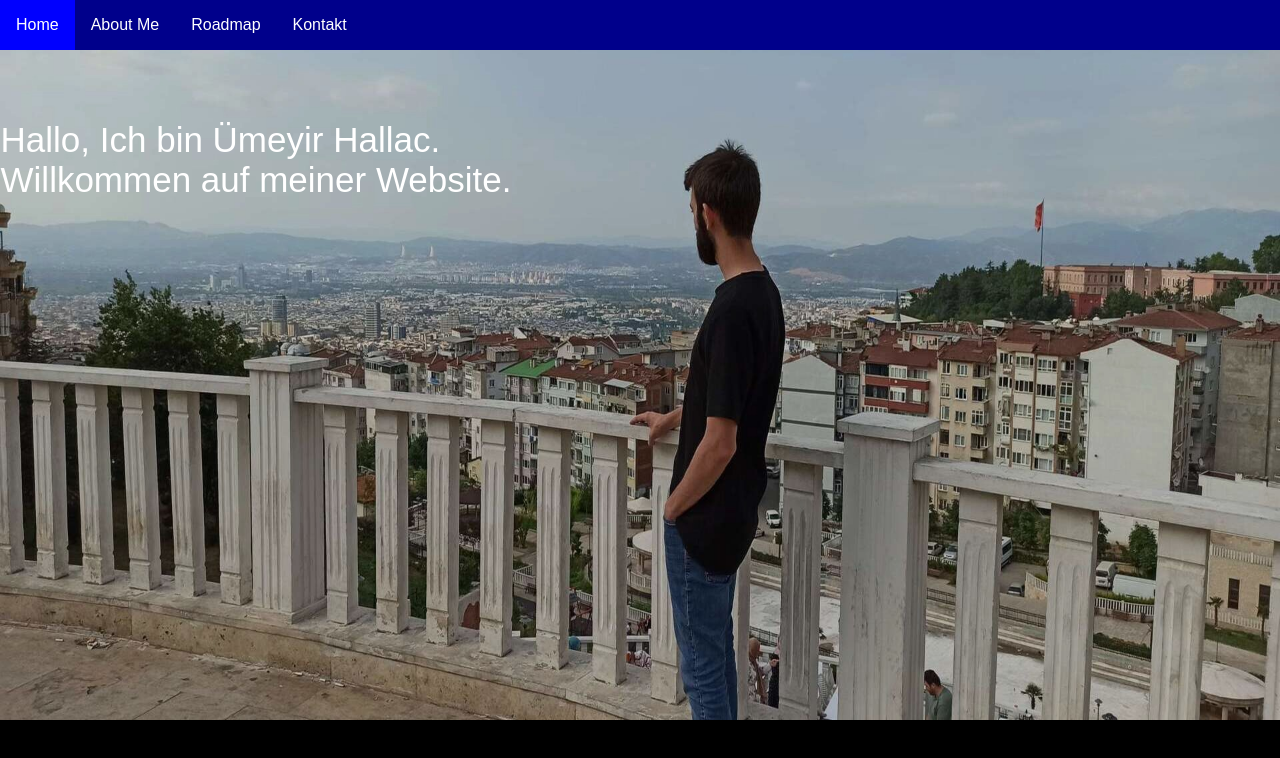
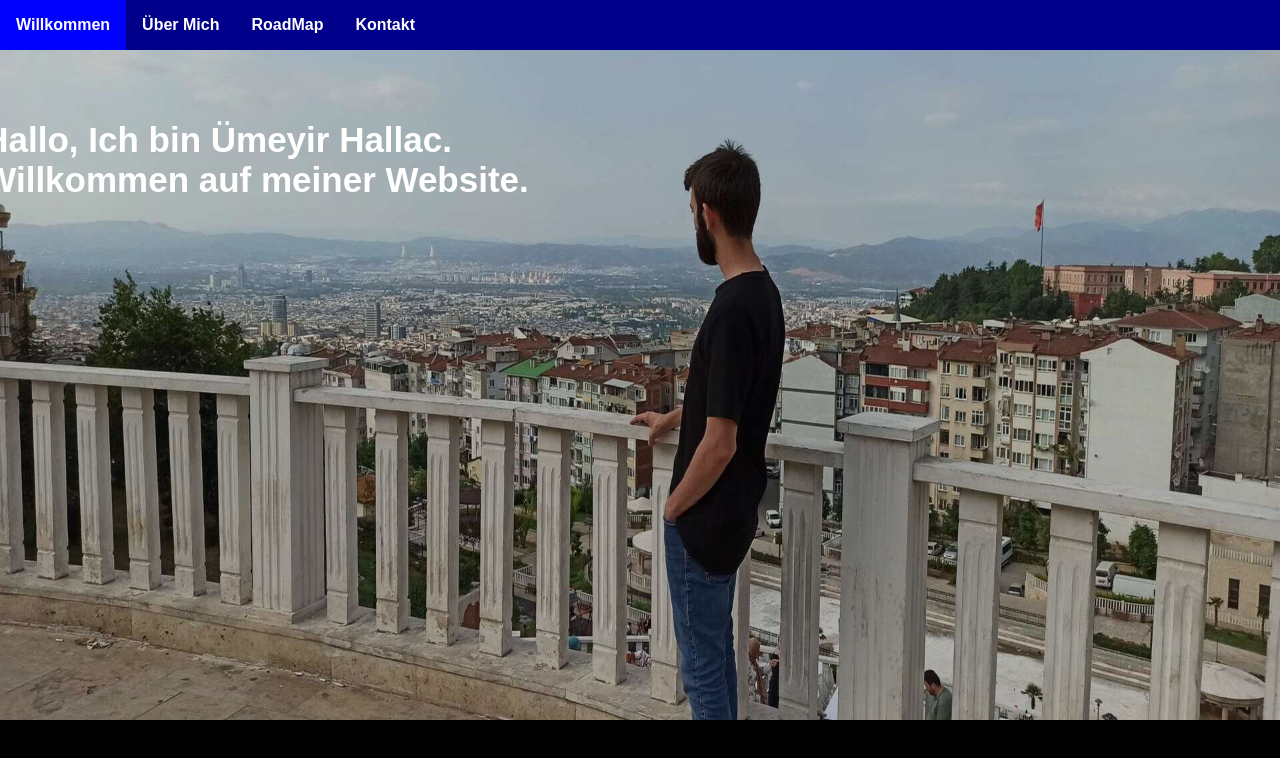
Before and after one commit to Uemeyir/uemeyir.github.io, a plain HTML site: page index.html in a window 1280 px wide. Drawn offline with Linux system fonts and the light colour scheme.

Commit message:
few changes

```diff
--- a/css/aboutme.css
+++ b/css/aboutme.css
@@ -4,6 +4,8 @@ body {
     background-image: url(/images/BG.jpg);
     background-repeat: no-repeat;
     background-size: cover;
+    font-weight: bold;
+  font-family: sans-serif;
 }
 
 .navli {
--- a/css/contact.css
+++ b/css/contact.css
@@ -4,6 +4,7 @@ body {
   background-repeat: no-repeat;
   background-size: cover;
   font-weight: bold;
+  font-family: sans-serif;
 }
 
 .navli {
--- a/css/main.css
+++ b/css/main.css
@@ -7,6 +7,7 @@ body {
   background-repeat: no-repeat;
   background-size: cover;
   font-family: sans-serif;
+  font-weight: bold;
 }
 
 .navli{
--- a/css/roadmap.css
+++ b/css/roadmap.css
@@ -5,6 +5,8 @@ body {
   background-repeat: no-repeat;
   background-size: cover;
   justify-content: center;
+  font-weight: bold;
+  font-family: sans-serif;
 }
 
 .navli {
--- a/index.html
+++ b/index.html
@@ -1,7 +1,7 @@
 <!DOCTYPE html>
 <html lang="en">
 <head>
-    <title>First website</title>
+    <title>Meine Website</title>
     <link rel="stylesheet" href="/css/main.css">
     <link rel="icon" type="image/x-icon" href="../images/favicon.ico">
     <meta name="viewport" content="width=device-width, initial-scale=1">
@@ -12,9 +12,9 @@
                                 <br />Willkommen auf meiner Website.</p>
    </div>
    <ul class="ulNavbar">
-    <li class="navli"> <a href="index.html">Home</a> </li>
-    <li class="navli"> <a href="aboutme.html">About Me</a> </li>
-    <li class="navli"> <a href="roadmap.html">Roadmap</a> </li>
+    <li class="navli"> <a href="index.html">Willkommen</a> </li>
+    <li class="navli"> <a href="aboutme.html">Über Mich</a> </li>
+    <li class="navli"> <a href="roadmap.html">RoadMap</a> </li>
     <li class="navli"> <a href="contact.html">Kontakt</a> </li>
    </ul>
 </body>
```
Also changed, not shown: aboutme.html (+5 -5 lines), contact.html (+3 -3 lines), roadmap.html (+2 -2 lines).
